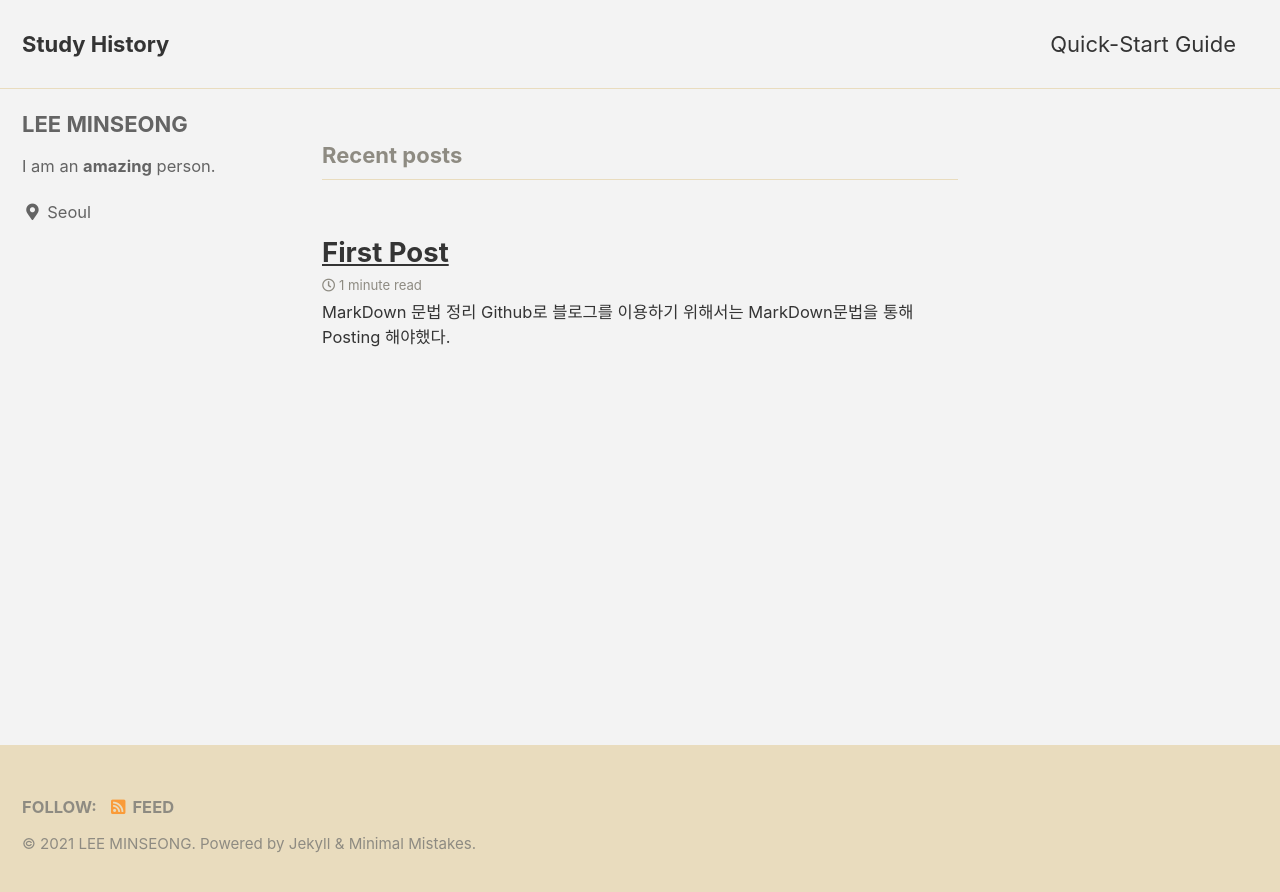
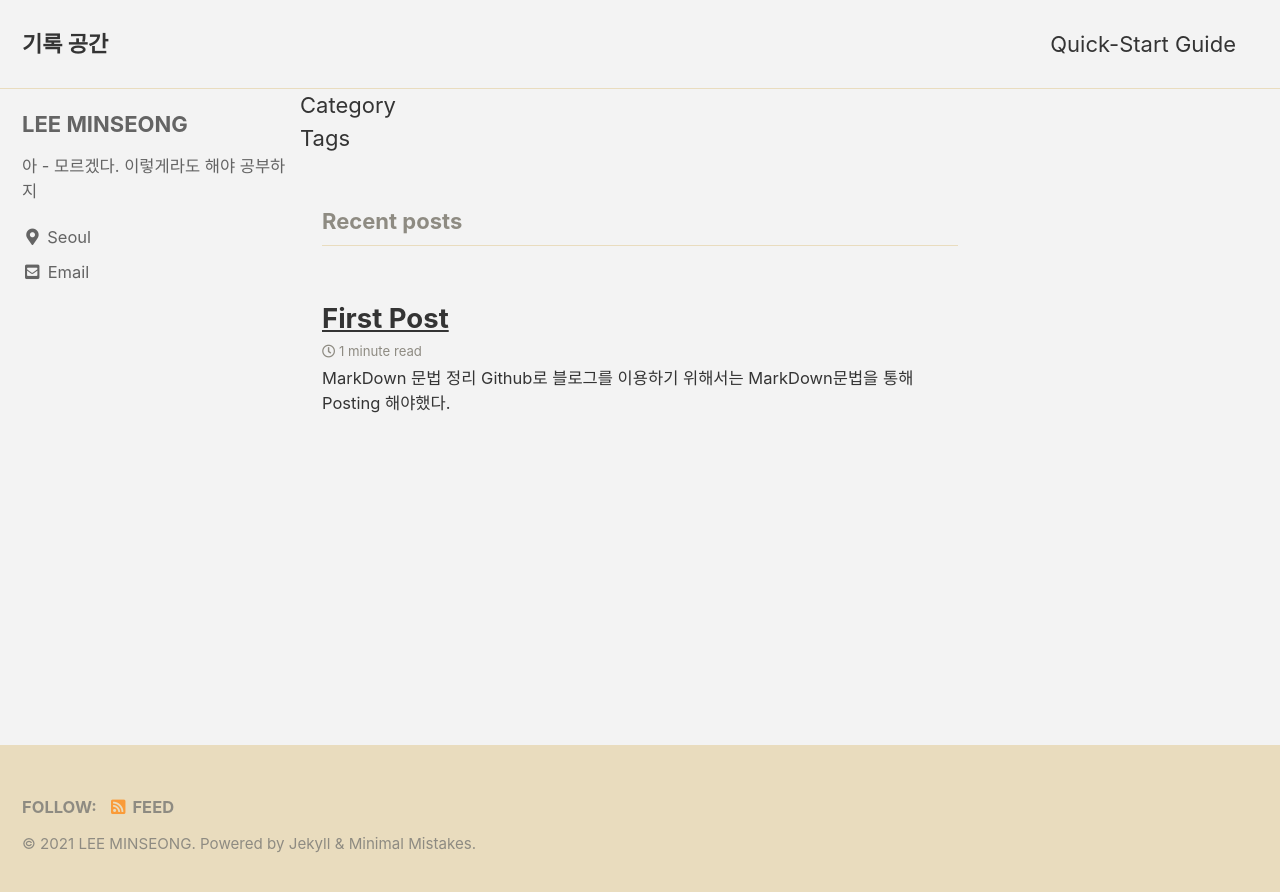
Before and after one commit to lemzea/lemzea.github.io, a Jekyll site: the page built from index.html, in a window 1280 px wide. Shown: the top 892 px of the page. Built offline with Jekyll 4.4.1, drawn with Linux system fonts in a browser that asks for light colours; cached includes are drawn as plain includes; the list of posts is cut into pages by our own code.

Commit message:
category

```diff
--- a/_config.yml
+++ b/_config.yml
@@ -16,11 +16,11 @@ minimal_mistakes_skin    : "dirt" #"default" # "air", "aqua", "contrast", "dark"
 
 # Site Settings
 locale                   : "en-US"
-title                    : "Study History"
+title                    : "기록 공간"
 title_separator          : "-"
 subtitle                 : # site tagline that appears below site title in masthead
 name                     : "LEE MINSEONG"
-description              : "Daily, weekly.... monthly study history."
+description              : "공부하려고 만든 블로그."
 url                      : # the base hostname & protocol for your site e.g. "https://mmistakes.github.io"
 baseurl                  : # the subpath of your site, e.g. "/blog"
 repository               : # GitHub username/repo-name e.g. "mmistakes/minimal-mistakes"
@@ -104,29 +104,31 @@ analytics:
 author:
   name             : "LEE MINSEONG"
   avatar           : # path of avatar image, e.g. "/assets/images/bio-photo.jpg"
-  bio              : "I am an **amazing** person."
+  bio              : "아 - 모르겠다. 이렇게라도 해야 공부하지"
   location         : "Seoul"
-  email            :
+  email            : "93lms@naver.com"
   links:
     - label: "93lms@naver.com"
       icon: "fas fa-fw fa-envelope-square"
       # url: "mailto:your.name@email.com"
-    - label: "Website"
-      icon: "fas fa-fw fa-link"
+    - #label: "Website"
+      #icon: "fas fa-fw fa-link"
       # url: "https://your-website.com"
-    - label: "Twitter"
-      icon: "fab fa-fw fa-twitter-square"
+    - #label: "Twitter"
+      #icon: "fab fa-fw fa-twitter-square"
       # url: "https://twitter.com/"
-    - label: "Facebook"
-      icon: "fab fa-fw fa-facebook-square"
+    - #label: "Facebook"
+      #icon: "fab fa-fw fa-facebook-square"
       # url: "https://facebook.com/"
-    - label: "GitHub"
-      icon: "fab fa-fw fa-github"
+    - #label: "GitHub"
+      #icon: "fab fa-fw fa-github"
       # url: "https://github.com/"
-    - label: "Instagram"
-      icon: "fab fa-fw fa-instagram"
+    - #label: "Instagram"
+      #icon: "fab fa-fw fa-instagram"
       # url: "https://instagram.com/"
 
+category_dir: category/
+tag_dir: tag/
 # Site Footer
 footer:
   links:
--- a/_includes/sidebar.html
+++ b/_includes/sidebar.html
@@ -16,4 +16,62 @@
     {% endif %}
   {% endif %}
   </div>
+
+  <div>
+    <div class="sidebar-nav-item">Category</div>
+    <nav class="content-ul">
+      {% for category in site.categories %}
+      <a href="{{ root_url }}/{{ site.category_dir }}#{{ category | first }}"
+         class="sidebar-nav-item pl-3rem">
+                            <span class="name">
+                                {{ category | first }}
+                            </span>
+        <span class="badge">{{ category | last | size }}</span>
+      </a>
+      {% endfor %}
+    </nav>
+  </div>
+
+  <div>
+    <div class="sidebar-nav-item">Tags</div>
+    <div class="tags-cloud">
+      <div>
+        {% assign first = site.tags.first %}
+        {% assign max = first[1].size %}
+        {% assign min = max %}
+        {% for tag in site.tags offset:1 %}
+        {% if tag[1].size > max %}
+        {% assign max = tag[1].size %}
+        {% elsif tag[1].size < min %}
+        {% assign min = tag[1].size %}
+        {% endif %}
+        {% endfor %}
+
+        {% if max == min %}
+        {% assign diff = 1 %}
+        {% else %}
+        {% assign diff = max | minus: min %}
+        {% endif %}
+
+        {% for tag in site.tags %}
+        {% assign temp = tag[1].size | minus: min | times: 36 | divided_by: diff %}
+        {% assign base = temp | divided_by: 4 %}
+        {% assign remain = temp | modulo: 4 %}
+        {% if remain == 0 %}
+        {% assign size = base | plus: 9 %}
+        {% elsif remain == 1 or remain == 2 %}
+        {% assign size = base | plus: 9 | append: '.5' %}
+        {% else %}
+        {% assign size = base | plus: 10 %}
+        {% endif %}
+        {% if remain == 0 or remain == 1 %}
+        {% assign color = 9 | minus: base %}
+        {% else %}
+        {% assign color = 8 | minus: base %}
+        {% endif %}
+        <a href="{{ root_url }}/{{ site.tag_dir }}#{{ tag[0] }}" style="font-size: {{ size }}pt; color: #{{ 9 | minus: color }}{{ 9 | minus: color }}{{ 9 | minus: color }};">{{ tag[0] }}</a>
+        {% endfor %}
+      </div>
+    </div>
+  </div>
 {% endif %}
```
